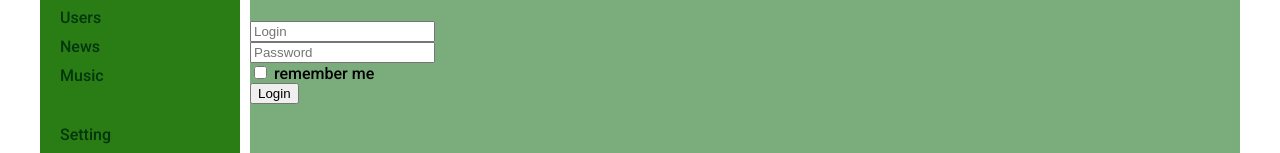
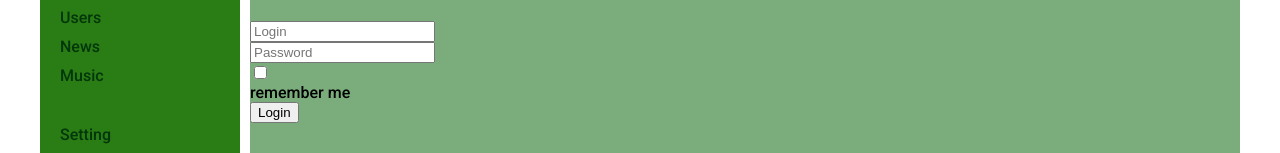
Before and after one commit to al4iii/social_network, a React (Create React App) app: page /login in a window 1280 px wide. Shown: the part 170-323 px from the top of the page. Built offline with nearby package versions, Linux system fonts and the light colour scheme; no server answers.

Commit message:
77 feat: add field validation for redux-form;

```diff
--- /dev/null
+++ b/src/Common/FormsControls/FormsControls.jsx
@@ -0,0 +1,30 @@
+import React from "react";
+import styles from "./FormsControls.module.css";
+
+const FormControl = ({ input, meta, child, ...props }) => {
+  const hasError = meta.touched && meta.error;
+  return (
+    <div className={`${styles.formControl} ${hasError ? styles.error : ""}`}>
+      <div>{props.children}</div>
+      {hasError && <span>{meta.error}</span>}
+    </div>
+  );
+};
+
+export const Textarea = (props) => {
+  const { input, meta, child, ...restProps } = props;
+  return (
+    <FormControl {...props}>
+      <textarea {...input} {...restProps} />
+    </FormControl>
+  );
+};
+
+export const Input = (props) => {
+  const { input, meta, child, ...restProps } = props;
+  return (
+    <FormControl {...props}>
+      <input {...input} {...restProps} />
+    </FormControl>
+  );
+};
--- /dev/null
+++ b/src/Common/FormsControls/FormsControls.module.css
@@ -0,0 +1,8 @@
+.formControl.error input,
+.formControl.error textarea{
+  border: 2px solid blueviolet ;
+}
+
+.formControl.error span{
+  color: brown;
+}
--- a/src/compotents/Dialogs/Dialogs.jsx
+++ b/src/compotents/Dialogs/Dialogs.jsx
@@ -1,16 +1,21 @@
 import React from "react";
 import { Redirect } from "react-router-dom";
 import { Field, reduxForm } from "redux-form";
+import { Textarea } from "../../Common/FormsControls/FormsControls";
+import { maxLengthCreator, required } from "../../utils/validators/validator";
 import DialogItem from "./DialogItem/DialogItem";
 import s from "./Dialogs.module.css";
 import Maseege from "./Massege/Massege";
+
+const maxLength50 = maxLengthCreator(50);
 
 const AddMessegeForm = (props) => {
   return (
     <form onSubmit={props.handleSubmit}>
       <div>
         <Field
-          component={"textarea"}
+          component={Textarea}
+          validate={[required, maxLength50]}
           name={"newMassegeText"}
           cols={"50"}
           rows={"2"}
--- a/src/compotents/Login/Login.jsx
+++ b/src/compotents/Login/Login.jsx
@@ -1,36 +1,58 @@
-import React from 'react';
-import {Field, reduxForm} from "redux-form";
+import React from "react";
+import { Field, reduxForm } from "redux-form";
+import { Input } from "../../Common/FormsControls/FormsControls";
+import { maxLengthCreator, required } from "../../utils/validators/validator";
+
+const maxLength10 = maxLengthCreator(10);
 
 const LoginForm = (props) => {
   return (
     <form onSubmit={props.handleSubmit}>
       <div>
-                <Field placeholder={"Login"} name={"login"} component={"input"}/>
+        <Field
+          component={Input}
+          placeholder={"Login"}
+          name={"login"}
+          validate={[required, maxLength10]}
+        />
       </div>
       <div>
-                <Field placeholder={"Password"} name={"password"} component={"input"}/>
+        <Field
+          component={Input}
+          placeholder={"Password"}
+          name={"password"}
+          validate={[required, maxLength10]}
+        />
       </div>
       <div>
-                <Field component={"input"} name={"rememberMe"} type={"checkbox"}/> remember me
+        <Field
+          component={Input}
+          name={"rememberMe"}
+          type={"checkbox"}
+          validate={[required, maxLength10]}
+        />{" "}
+        remember me
       </div>
       <div>
         <button>Login</button>
       </div>
     </form>
-    )
-}
+  );
+};
 
-const LoginReduxForm =  reduxForm({form: 'login'})(LoginForm)
+const LoginReduxForm = reduxForm({ form: "login" })(LoginForm);
 
 const Login = (props) => {
   const onSubmit = (formData) => {
     console.log(formData);
-    }
+  };
 
-    return <div>
+  return (
+    <div>
       <h1>Login</h1>
       <LoginReduxForm onSubmit={onSubmit} />
     </div>
-}
+  );
+};
 
 export default Login;
--- a/src/compotents/Profile/Myposts/MyPosts.jsx
+++ b/src/compotents/Profile/Myposts/MyPosts.jsx
@@ -1,13 +1,21 @@
 import React from "react";
 import { Field, reduxForm } from "redux-form";
+import { Textarea } from "../../../Common/FormsControls/FormsControls";
+import {
+  maxLengthCreator,
+  required,
+} from "../../../utils/validators/validator";
 import s from "./MyPosts.module.css";
 import Post from "./Post/Post";
+
+const maxLength10 = maxLengthCreator(10);
 
 const AddNewPost = (props) => {
   return (
     <form onSubmit={props.handleSubmit}>
       <Field
-        component={"textarea"}
+        component={Textarea}
+        validate={[required, maxLength10]}
         name={"newPost"}
         cols={"80"}
         rows={"2"}
--- /dev/null
+++ b/src/utils/validators/validator.js
@@ -0,0 +1,9 @@
+export const required = (value) => {
+  if (value) return undefined;
+  return "Field is required";
+};
+
+export const maxLengthCreator = (maxLength) => (value) => {
+    if (value.length > maxLength) return `Max length is ${maxLength} symbols`;
+    return undefined;
+}
```
Also changed, not shown: 1 other file (tests, documents, lock files or other folders). Lines whose indentation alone changed are shown as unchanged.
